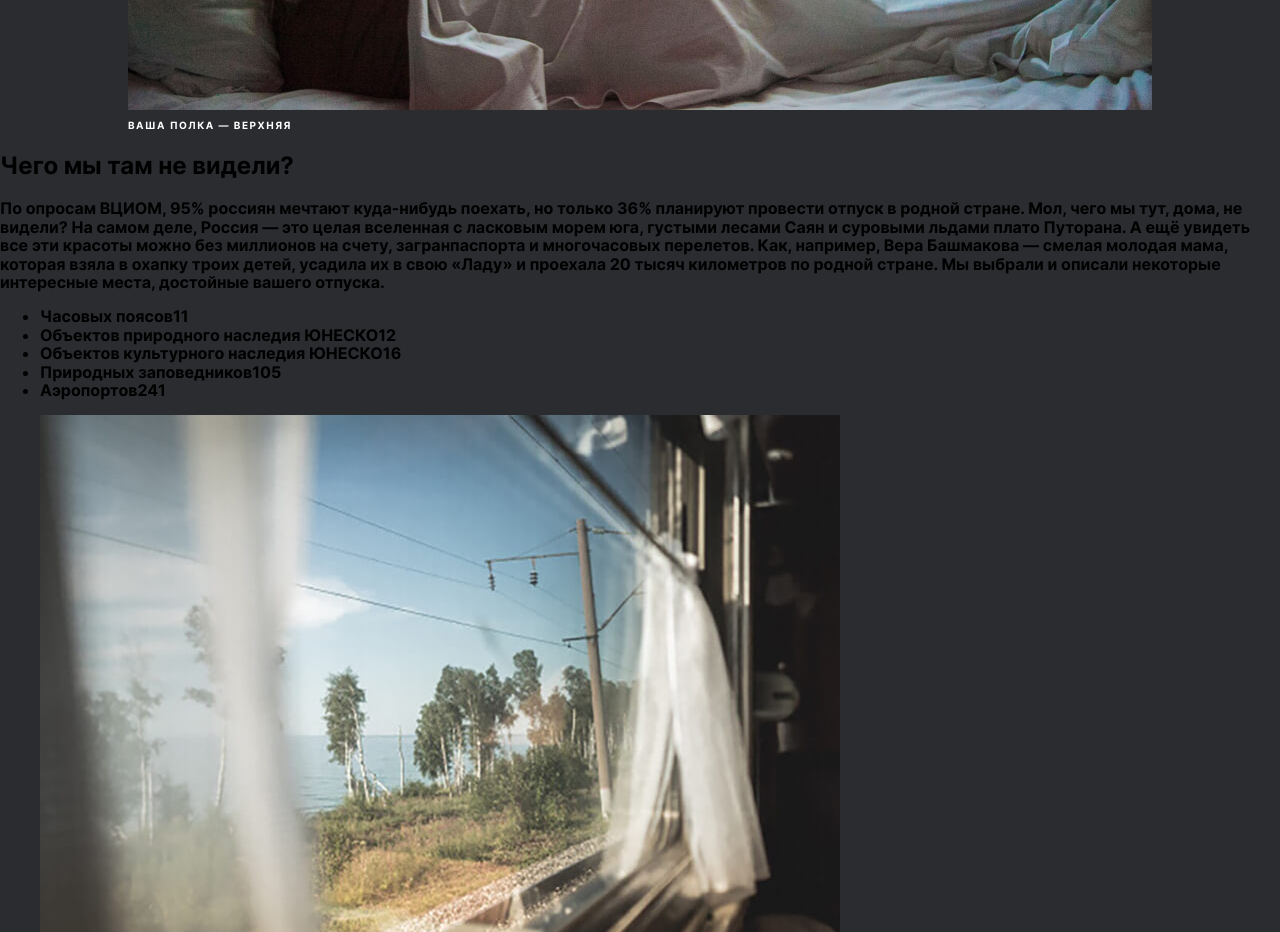
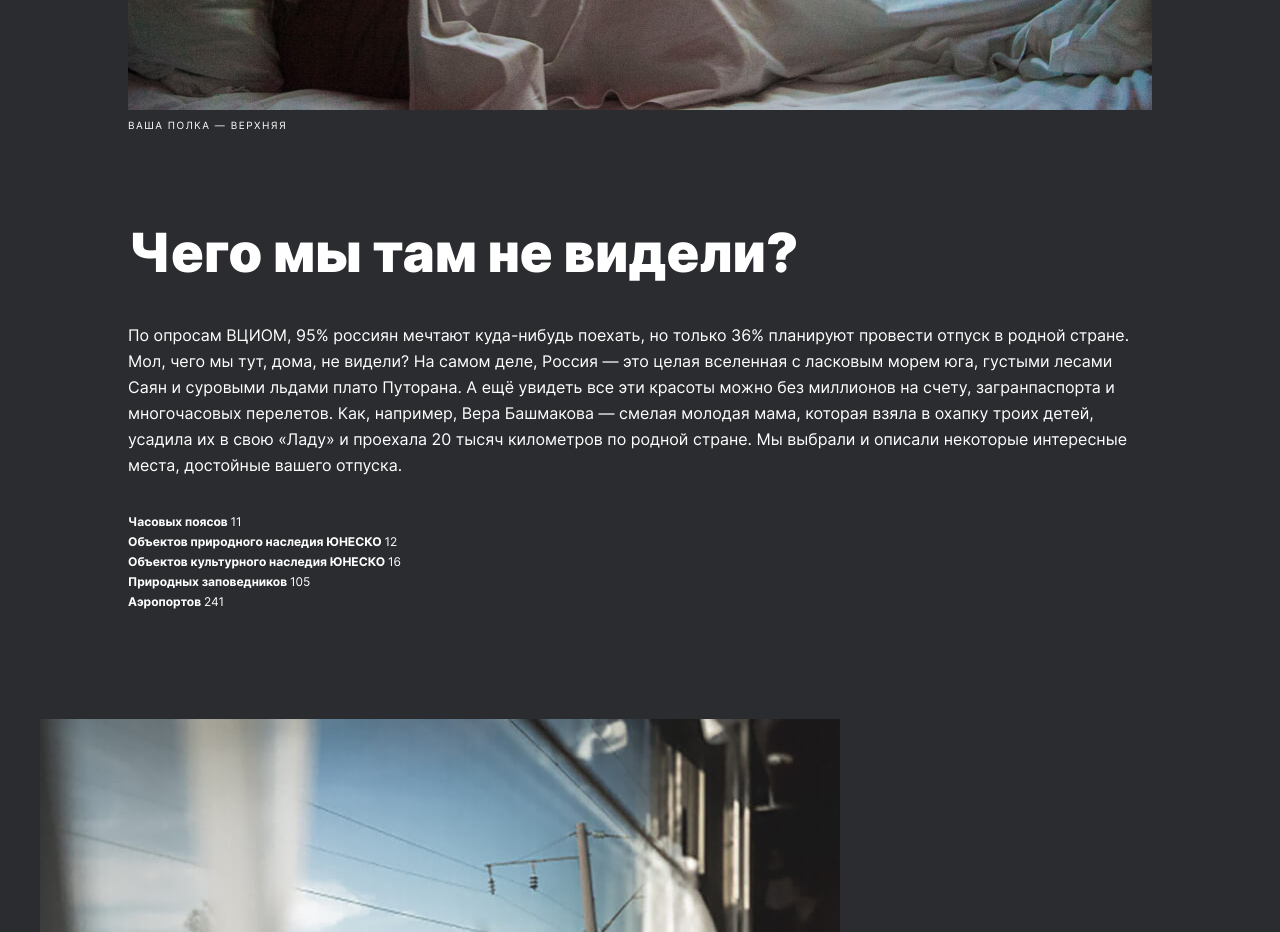
Before and after one commit to syususp/russian-travel, a plain HTML site: page index.html in a window 1280 px wide. Shown: the part 1040-1972 px from the top of the page. Drawn offline with Linux system fonts and the light colour scheme.

Commit message:
Intro has been completed

```diff
--- /dev/null
+++ b/blocks/intro/__list-heading/intro__list-heading.css
@@ -0,0 +1,7 @@
+.intro__list-heading {
+    font-style: normal;
+    font-weight: 700;
+    font-size: 12px;
+    line-height: 18px;
+    color: #FFFFFF;
+}
--- /dev/null
+++ b/blocks/intro/__list-text/intro__list-text.css
@@ -0,0 +1,7 @@
+.intro__list-text {
+    font-style: normal;
+    font-weight: 400;
+    font-size: 12px;
+    line-height: 18px;
+    color: #FFFFFF;
+}
--- /dev/null
+++ b/blocks/intro/__list/intro__list.css
@@ -0,0 +1,5 @@
+.intro__list {
+    margin: 0 0 92px;
+    padding: 0;
+    list-style: none;
+}
--- /dev/null
+++ b/blocks/intro/__text/intro__text.css
@@ -0,0 +1,9 @@
+.intro__text {
+    font-style: normal;
+    font-weight: 400;
+    font-size: 16px;
+    line-height: 26px;
+    color: #FFFFFF;
+    margin: 40px 0 33px;
+    padding: 0;
+}
--- /dev/null
+++ b/blocks/intro/__title/intro__title.css
@@ -0,0 +1,9 @@
+.intro__title {
+    font-style: normal;
+    font-weight: 900;
+    font-size: 54px;
+    line-height: 58px;
+    color: #FFFFFF;
+    margin: 92px 0 0;
+    padding: 0;
+ }
--- a/blocks/intro/intro.css
+++ b/blocks/intro/intro.css
@@ -0,0 +1,7 @@
+.intro {
+    width: 80%;
+    display: flex;
+    flex-direction: column;
+    margin: 0 auto;
+    padding: 0;
+}
--- a/fonts/fonts.css
+++ b/fonts/fonts.css
@@ -7,14 +7,23 @@
          url("./Inter-Black.woff") format("woff");
   }
 
-  @font-face {
+  /* @font-face {
     font-family: 'Inter';
     font-style:  italic;
     font-weight: 400;
     font-display: swap;
     src: url("./Inter-Italic.woff2") format("woff2"),
          url("./Inter-Italic.woff") format("woff");
-  }
+  } */
+
+  @font-face {
+     font-family: 'Inter';
+     font-style:  normal;
+     font-weight: 400;
+     font-display: swap;
+     src: url("./Inter-Regular.woff2") format("woff2"),
+          url("./Inter-Regular.woff") format("woff");
+   }
 
   @font-face {
     font-family: 'Inter';
--- a/index.html
+++ b/index.html
@@ -28,11 +28,11 @@
                 <h2 class="intro__title">Чего мы там не видели?</h2>
                 <p class="intro__text">По опросам ВЦИОМ, 95% россиян мечтают куда-нибудь поехать, но только 36% планируют провести отпуск в родной стране. Мол, чего мы тут, дома, не видели? На самом деле, Россия — это целая вселенная с ласковым морем юга, густыми лесами Саян и суровыми льдами плато Путорана. А ещё увидеть все эти красоты можно без миллионов на счету, загранпаспорта и многочасовых перелетов. Как, например, Вера Башмакова — смелая молодая мама, которая взяла в охапку троих детей, усадила их в свою «Ладу» и проехала 20 тысяч километров по родной стране. Мы выбрали и описали некоторые интересные места, достойные вашего отпуска.</p>
                 <ul class="intro__list">
-                    <li class="intro__list-item"><span class="intro__list-heading">Часовых поясов</span><span class="intro__list-text">11</span></li>
-                    <li class="intro__list-item"><span class="intro__list-heading">Объектов природного наследия ЮНЕСКО</span><span class="intro__list-text">12</span></li>
-                    <li class="intro__list-item"><span class="intro__list-heading">Объектов культурного наследия ЮНЕСКО</span><span class="intro__list-text"></span>16</li>
-                    <li class="intro__list-item"><span class="intro__list-heading">Природных заповедников</span><span class="intro__list-text"></span>105</li>
-                    <li class="intro__list-item"><span class="intro__list-heading">Аэропортов</span><span class="intro__list-text"></span>241</li>
+                    <li><span class="intro__list-heading">Часовых поясов </span><span class="intro__list-text">11</span></li>
+                    <li><span class="intro__list-heading">Объектов природного наследия ЮНЕСКО </span><span class="intro__list-text">12</span></li>
+                    <li><span class="intro__list-heading">Объектов культурного наследия ЮНЕСКО </span><span class="intro__list-text">16</span></li>
+                    <li><span class="intro__list-heading">Природных заповедников </span><span class="intro__list-text">105</span></li>
+                    <li><span class="intro__list-heading">Аэропортов </span><span class="intro__list-text">241</span></li>
                 </ul>
             </section>
             <section class="photo-grid">
--- a/pages/index.css
+++ b/pages/index.css
@@ -9,6 +9,12 @@
 @import url("../blocks/lead/__subtitle/lead__subtitle.css");
 @import url("../blocks/lead/__title/lead__title.css");
 @import url("../blocks/lead/__caption/lead__caption.css");
+@import url("../blocks/intro/intro.css");
+@import url("../blocks/intro/__title/intro__title.css");
+@import url("../blocks/intro/__text/intro__text.css");
+@import url("../blocks/intro/__list/intro__list.css");
+@import url("../blocks/intro/__list-text/intro__list-text.css");
+@import url("../blocks/intro/__list-heading/intro__list-heading.css");
 @import url("");
 @import url("");
 @import url("");
@@ -18,10 +24,3 @@
 @import url("");
 @import url("");
 @import url("");
-@import url("");
-@import url("");
-@import url("");
-@import url("");
-@import url("");
-@import url("");
-@import url("");
```
Also changed, not shown: fonts/Inter-Regular.woff (added), fonts/Inter-Regular.woff2 (added).
